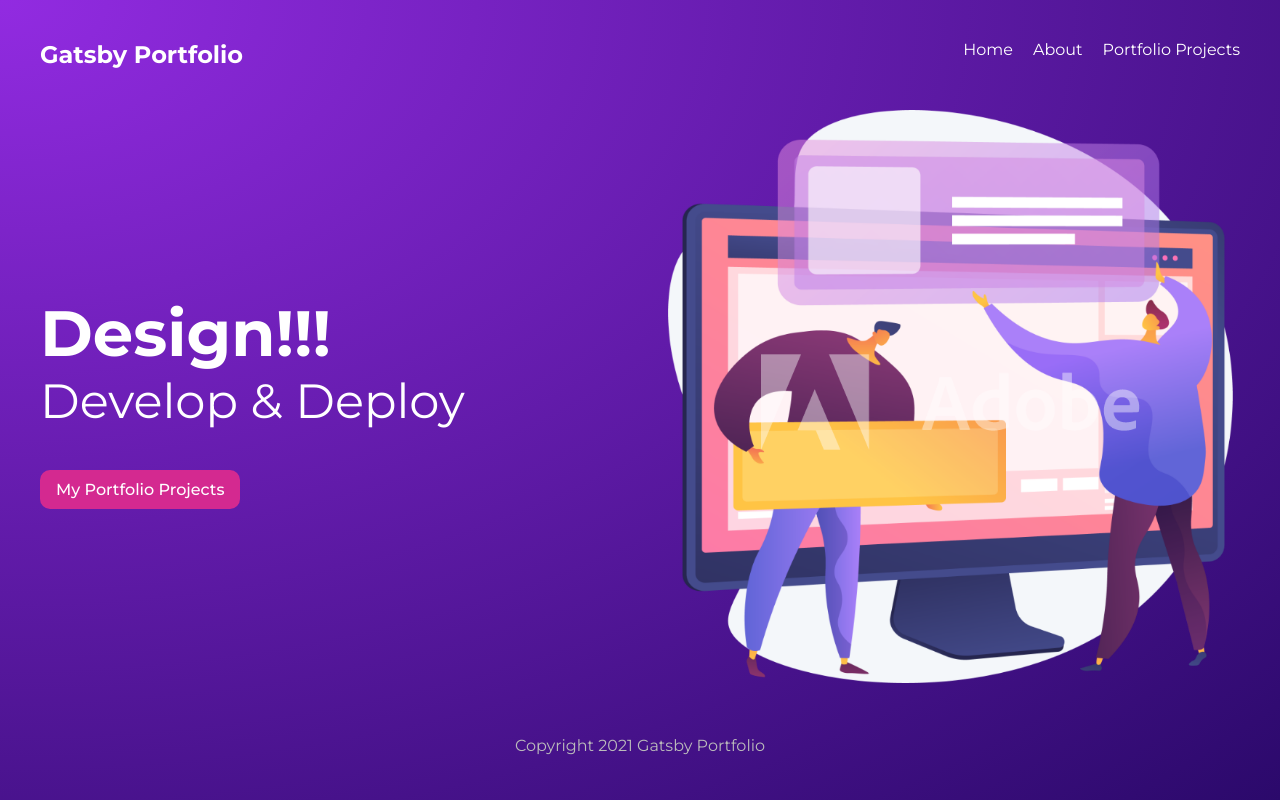
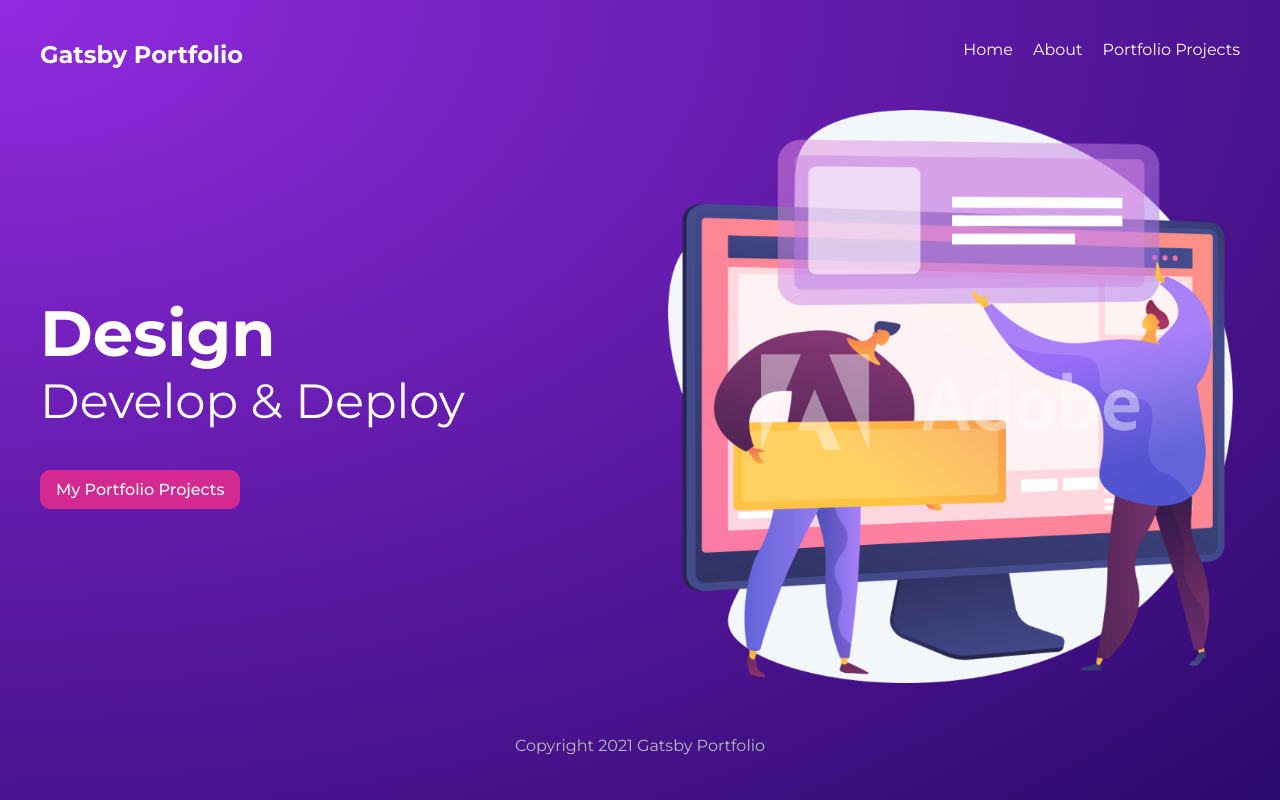
Before and after one commit to vbarsott/gatsby-portfolio, a Gatsby site: page / in a window 1280 px wide. Built offline with nearby package versions, Linux system fonts and the light colour scheme; Gatsby itself is replaced by a stand-in of ours.

Commit message:
Update homepage title

```diff
--- a/src/pages/index.js
+++ b/src/pages/index.js
@@ -14,7 +14,7 @@ export default function Home({ data }) {
     <Layout>
       <section className={styles.header}>
         <div>
-          <h2>Design!!!</h2>
+          <h2>Design</h2>
           <h3>Develop & Deploy</h3>
           <Link className={styles.btn} to="/projects">
             My Portfolio Projects
```
